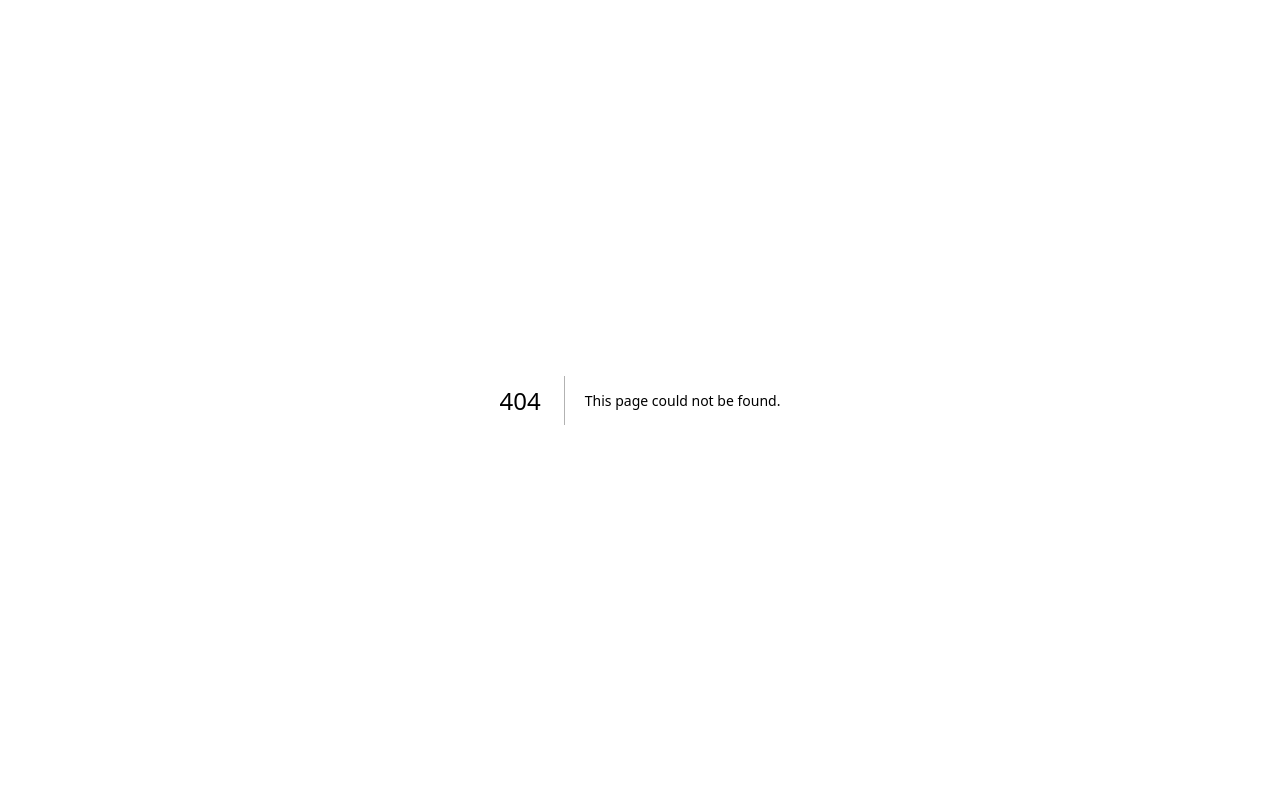
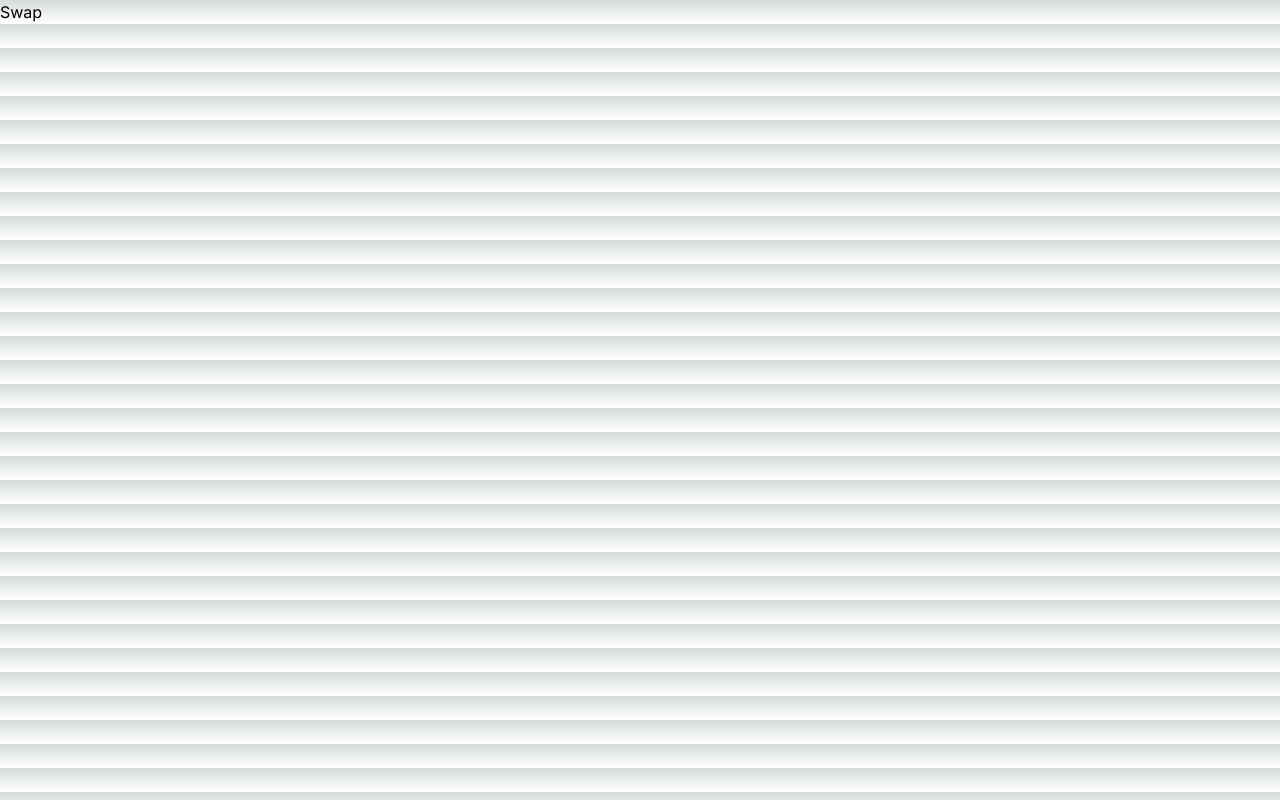
Before and after one commit to lsyurea/crypto_platform, a Next.js app in the folder frontend/: page /swap in a window 1280 px wide. Before the commit this address had no page. Built offline with nearby package versions, Linux system fonts and the light colour scheme.

Commit message:
Create page.tsx
Created swap route.

```diff
--- /dev/null
+++ b/frontend/src/app/swap/page.tsx
@@ -0,0 +1,7 @@
+export default function Swap() {
+    return (
+        <div>
+            <h1>Swap</h1>
+        </div>
+    )
+}
```
